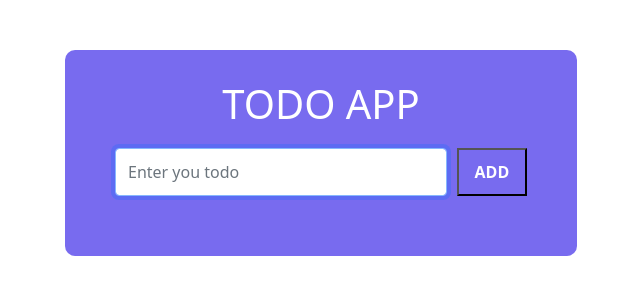
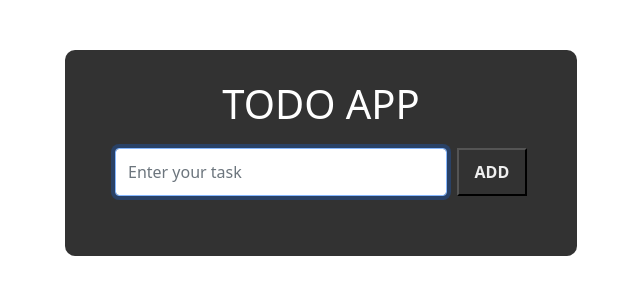
Before and after one commit to SandeeepS/SampleReact, a React (Create React App) app: page / in a window 1280 px wide. Shown: the top 300 px of the page, without its empty margins (319-959 px from the left). Built offline with nearby package versions, Linux system fonts and the light colour scheme.

Commit message:
changed the css

```diff
--- a/public/index.html
+++ b/public/index.html
@@ -11,7 +11,7 @@
     />
     <link rel="manifest" href="%PUBLIC_URL%/manifest.json" />
     <link href="https://cdn.jsdelivr.net/npm/bootstrap@5.0.2/dist/css/bootstrap.min.css" rel="stylesheet" integrity="sha384-EVSTQN3/azprG1Anm3QDgpJLIm9Nao0Yz1ztcQTwFspd3yD65VohhpuuCOmLASjC" crossorigin="anonymous">
-    <title>React App</title>
+    <title>Todo App</title>
   </head>
   <body>
     <noscript>You need to enable JavaScript to run this app.</noscript>
--- a/src/components/Todo.css
+++ b/src/components/Todo.css
@@ -1,7 +1,7 @@
 .container{
     width: 40%;
     margin-top: 50px;
-    background-color: #5948ebce;
+    background-color: #0a0a0ad5;
     border: none;
     padding: 30px;
     border-radius: 10px;
@@ -19,7 +19,7 @@ h1{
 button{
     margin-left: 10px;
     background-color: transparent;
-    color: white;
+    color: rgba(255, 255, 255, 0.925);
     border-radius: 5;
     padding: 10px;
     width: 20%;
@@ -33,8 +33,8 @@ button{
 li{
     margin-bottom: 15px;
     margin-left: -12px;
-    background-color: black !important;
-    color: white !important;
+    background-color: rgb(244, 232, 232) !important;
+    color: rgb(12, 11, 11) !important;
     border: none !important;
     list-style-type: none;
     border-radius: 10px;
--- a/src/components/Todo.js
+++ b/src/components/Todo.js
@@ -91,7 +91,7 @@ function Todo() {
           type="text"
           ref={inputRef}
           value={todo}
-          placeholder="Enter you todo"
+          placeholder="Enter your task"
           className="form-control"
           onChange={(event) => setTodo(event.target.value)}
         />
```
